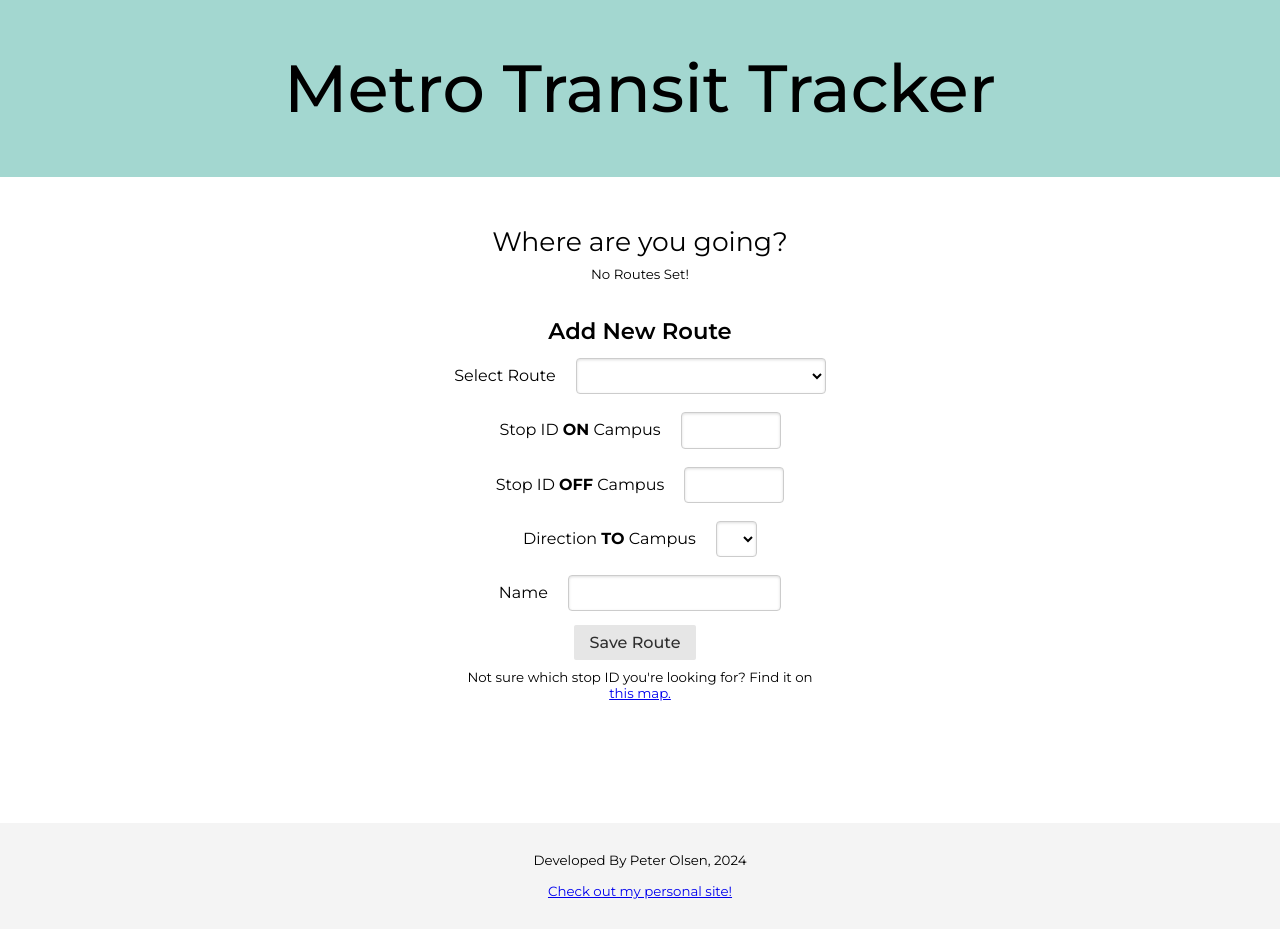
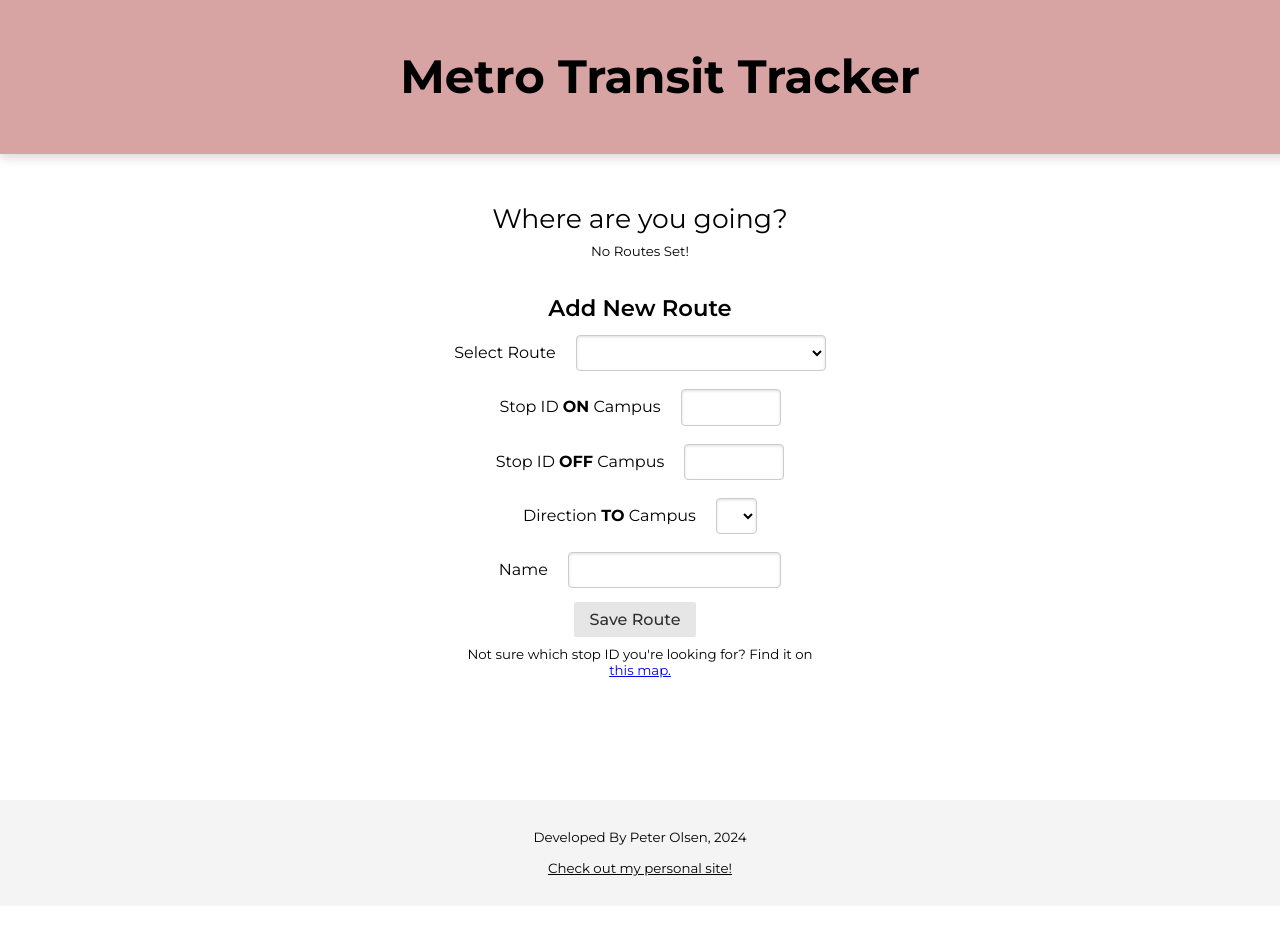
Before and after one commit to PeterOlsen1/bus-router, a plain HTML site: page docs/index.html in a window 1280 px wide. After the commit the page ends 906 px from the top, so only its background shows below. Drawn offline with nearby package versions, Linux system fonts and the light colour scheme; no server answers.

Commit message:
Updated header / footer

```diff
--- a/docs/css/index.css
+++ b/docs/css/index.css
@@ -1,6 +1,18 @@
 @import url('https://fonts.googleapis.com/css2?family=Montserrat:ital,wght@0,100..900;1,100..900&display=swap');
 
+
+body, html {
+    font-family: "Montserrat", system-ui;
+    font-optical-sizing: auto;
+    font-style: normal;
+    min-height: 100vh;
+    overflow-x: hidden;
+    display: flex;
+    flex-direction: column;
+}
+
 .flex-center {
+    /* flex-grow: 1; */
     display: flex;
     justify-content: center;
     flex-direction: column;
@@ -18,23 +30,19 @@
     gap: 20px;
 }
 
-body {
-    font-family: "Montserrat", system-ui;
-    font-optical-sizing: auto;
-    font-style: normal;
-    min-height: 100vh;
-}
-
 .title {
-    font-size: 50pt;
-    background-color: rgba(93, 184, 173, 0.564);
-    padding: 50px;
-    font-weight: 500
+    font-size: 35pt;
+    background-color: rgba(184, 93, 93, 0.564);
+    padding: 50px 20px 50px 20px;
+    font-weight: 700;
+    width: 100vw;
+    box-shadow: 0 4px 10px rgba(0, 0, 0, 0.15);
+    text-align: center;
 }
 
 .card {
     width: 200px;
-    height: 100px;
+    height: 70px;
     border: 1px solid black;
     margin: 20px;
     padding: 10px;
@@ -53,12 +61,19 @@ body {
 }
 
 footer {
-    width: inherit;
+    width: 100vw;
     font-size: 10pt;
-    padding: 30px;
+    padding: 30px 0 30px 0;
     text-align: center;
     background-color: rgba(200, 200, 200, 0.2);
-    align-self: baseline;
+    margin-top: auto;
+
+    a {
+        color: black;
+    }
+    a:visited {
+        color: black;
+    }
 }
 
 .pure-button {
```
